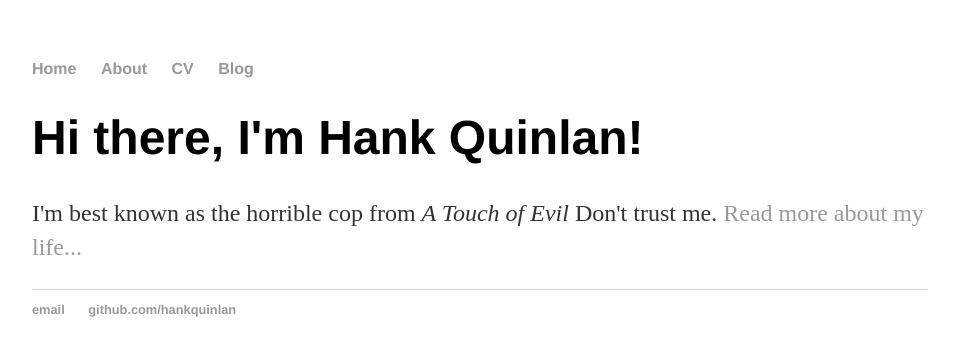
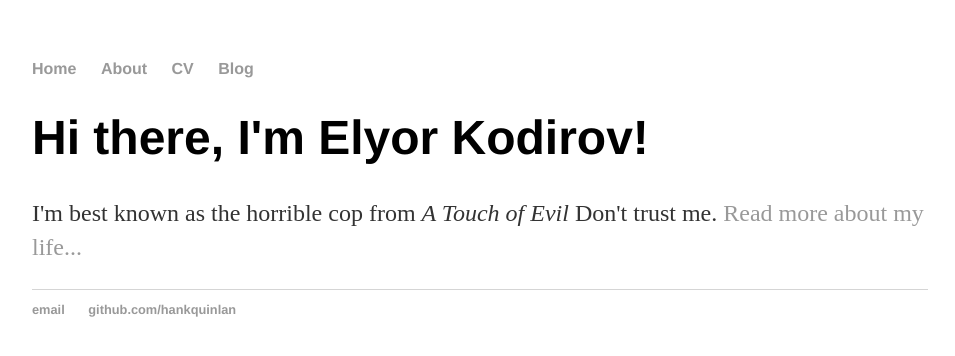
Before and after one commit to Elyorcv/elyorcv.github.io, a Jekyll site: the page built from index.html, in a window 1280 px wide. Shown: the top 356 px of the page, without its empty margins (160-1115 px from the left). Built offline with Jekyll 4.4.1, drawn with Linux system fonts in a browser that asks for light colours.

Commit message:
Update index.html

```diff
--- a/index.html
+++ b/index.html
@@ -1,8 +1,8 @@
 ---
 layout: default
-title: Hank Quinlan, Horrible Cop
+title: Elyor Kodirov, website
 ---
 <div class="blurb">
-	<h1>Hi there, I'm Hank Quinlan!</h1>
+	<h1>Hi there, I'm Elyor Kodirov!</h1>
 	<p>I'm best known as the horrible cop from <em>A Touch of Evil</em> Don't trust me. <a href="/about">Read more about my life...</a></p>
 </div><!-- /.blurb -->
```
